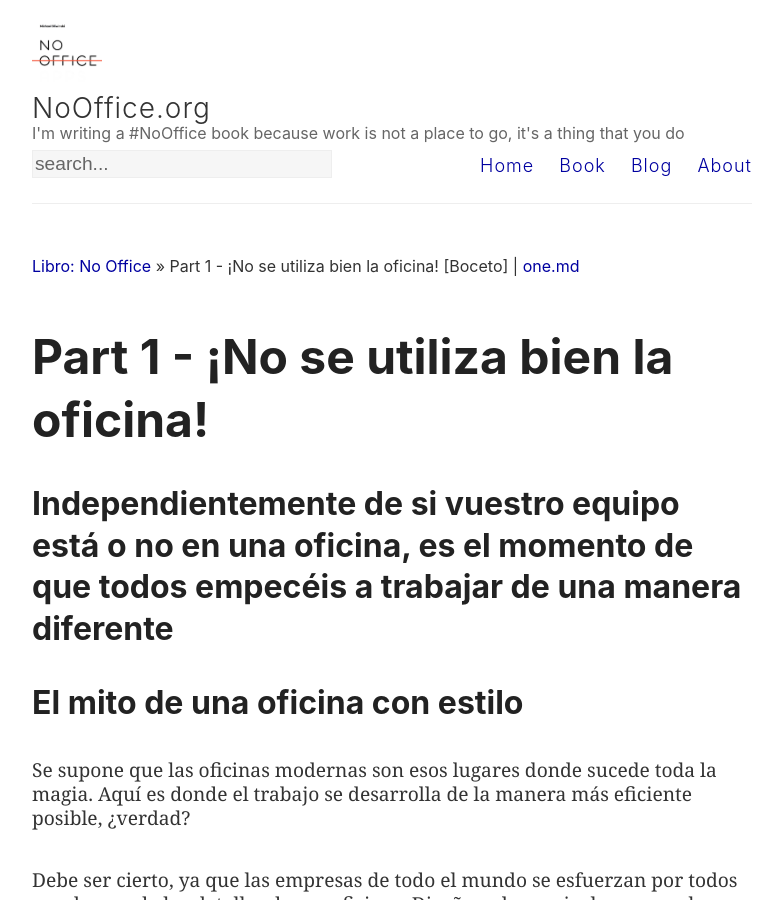
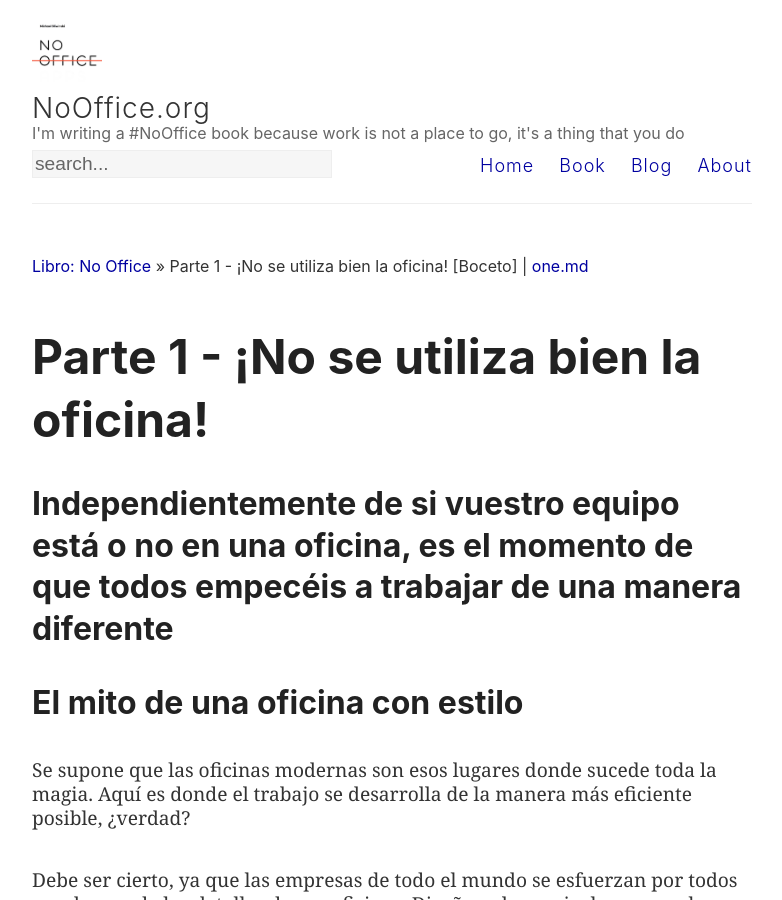
Before and after one commit to Nozbe/NoOffice.org, a Jekyll site: the page built from _es/one.md, in a window 1280 px wide and 900 px high. Shown: the whole window, without its empty margins (248-1030 px from the left). Built offline with Jekyll 4.4.1, drawn with Linux system fonts in a browser that asks for light colours.

Commit message:
Update es.yml

```diff
--- a/_data/es.yml
+++ b/_data/es.yml
@@ -28,7 +28,7 @@ toc:
     chname: Capítulo 3
 - url: one
   status: draft
-  chname: Part 1
+  chname: Parte 1
   chapters:
   - url: focus
     status: draft
@@ -74,7 +74,7 @@ toc:
     chname: Capítulo 17
 - url: two
   status: draft
-  chname: Part 2
+  chname: Parte 2
   chapters:
   - url: trust
     status: none
```
